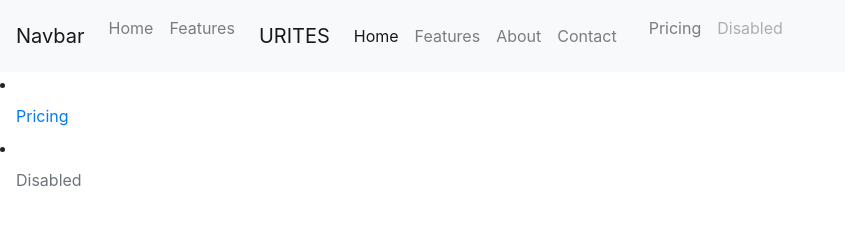
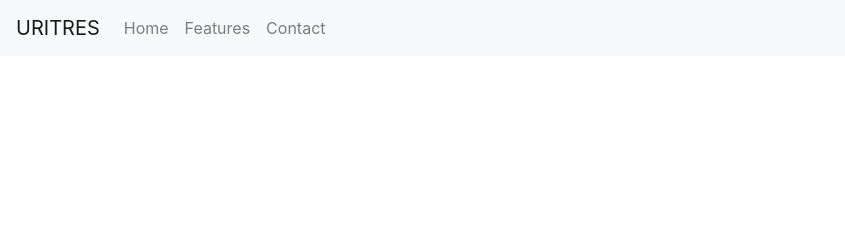
Before and after one commit to hurihidayat12/website--waktu-mundur-bootstrap, a plain HTML site: page app.html in a window 1280 px wide. Shown: the whole page, without its empty margins (0-845 px from the left). Drawn offline with nearby package versions, Linux system fonts and the light colour scheme.

Commit message:
navbar oke

```diff
--- a/app.html
+++ b/app.html
@@ -10,60 +10,26 @@
 </head>
 <body>
   <nav class="navbar navbar-expand-lg navbar-light bg-light">
-    <a class="navbar-brand" href="#">Navbar</a>
+    <a class="navbar-brand" href="#">URITRES</a>
     <button class="navbar-toggler" type="button" data-toggle="collapse" data-target="#navbarNav" aria-controls="navbarNav" aria-expanded="false" aria-label="Toggle navigation">
       <span class="navbar-toggler-icon"></span>
     </button>
     <div class="collapse navbar-collapse" id="navbarNav">
       <ul class="navbar-nav">
-        <li class="nav-item ">
+        <li class="nav-item">
           <a class="nav-link" href="#">Home <span class="sr-only">(current)</span></a>
         </li>
         <li class="nav-item">
           <a class="nav-link" href="#">Features</a>
-        </li><nav class="navbar navbar-expand-lg navbar-light bg-light">
-          <a class="navbar-brand" href="#">URITES</a>
-          <button class="navbar-toggler" type="button" data-toggle="collapse" data-target="#navbarNav" aria-controls="navbarNav" aria-expanded="false" aria-label="Toggle navigation">
-            <span class="navbar-toggler-icon"></span>
-          </button>
-          <div class="collapse navbar-collapse" id="navbarNav">
-            <ul class="navbar-nav">
-              <li class="nav-item active">
-                <a class="nav-link" href="#">Home <span class="sr-only">(current)</span></a>
-              </li>
-              <li class="nav-item">
-                <a class="nav-link" href="#">Features</a>
-              </li>
-              <li class="nav-item">
-                <a class="nav-link" href="#">About</a>
-              </li>
-              <li class="nav-item">
-                <a class="nav-link" href="#">Contact</a>
-              </li>
-
-            </ul>
-          </div>
-        </nav>
-        <li class="nav-item">
-          <a class="nav-link" href="#">Pricing</a>
         </li>
         <li class="nav-item">
-          <a class="nav-link disabled" href="#">Disabled</a>
+          <a class="nav-link" href="#">Contact</a>
         </li>
-      </ul>
     </div>
   </nav>
-        <li class="nav-item">
-          <a class="nav-link" href="#">Pricing</a>
-        </li>
-        <li class="nav-item">
-          <a class="nav-link disabled" href="#">Disabled</a>
-        </li>
-      </ul>
-    </div>
-  </nav>
+<!-- <body>
 
-
+</body>-->
   <script src="https://code.jquery.com/jquery-3.2.1.slim.min.js" integrity="sha384-KJ3o2DKtIkvYIK3UENzmM7KCkRr/rE9/Qpg6aAZGJwFDMVNA/GpGFF93hXpG5KkN" crossorigin="anonymous"></script>
   <script src="https://cdn.jsdelivr.net/npm/popper.js@1.12.9/dist/umd/popper.min.js" integrity="sha384-ApNbgh9B+Y1QKtv3Rn7W3mgPxhU9K/ScQsAP7hUibX39j7fakFPskvXusvfa0b4Q" crossorigin="anonymous"></script>
   <script src="https://cdn.jsdelivr.net/npm/bootstrap@4.0.0/dist/js/bootstrap.min.js" integrity="sha384-JZR6Spejh4U02d8jOt6vLEHfe/JQGiRRSQQxSfFWpi1MquVdAyjUar5+76PVCmYl" crossorigin="anonymous"></script>
```
